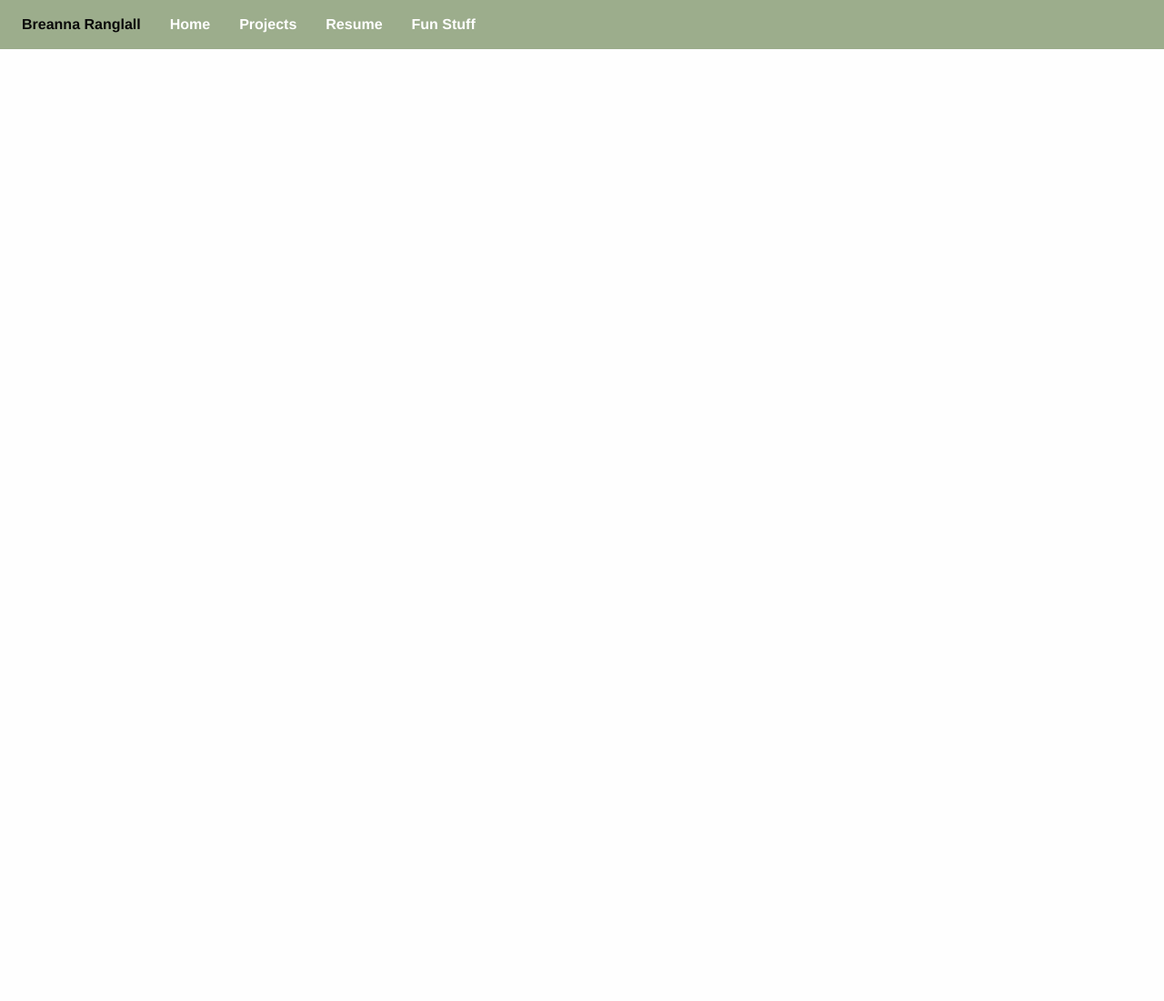
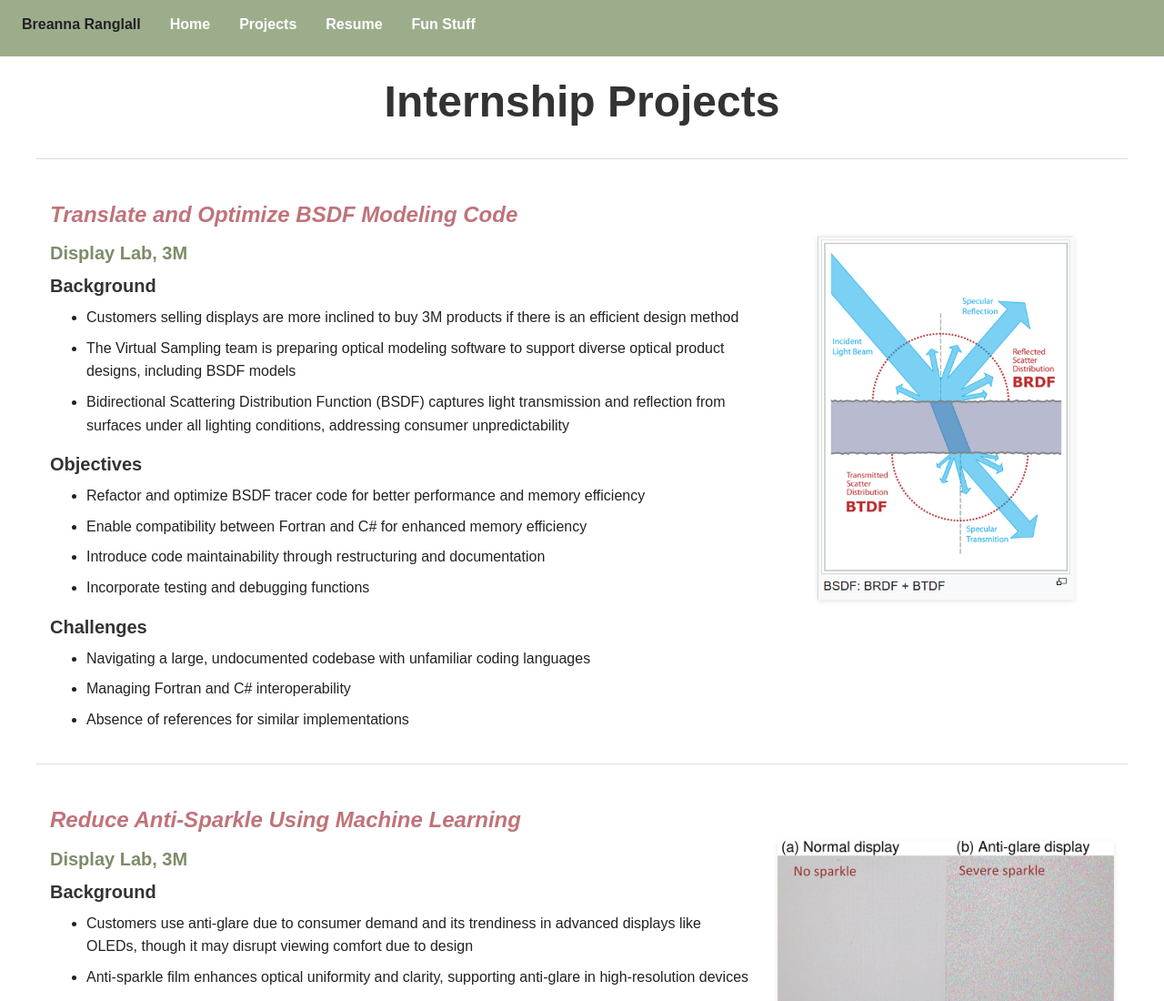
Before and after one commit to ranglall/ranglall.github.io, a plain HTML site: page projects.html in a window 1280 px wide. Shown: the top 1100 px of the page at 91% size. Before the commit the page ends 800 px from the top, so only its background shows below. Drawn offline with Linux system fonts and the light colour scheme.

Commit message:
projects

```diff
--- a/css/projects.css
+++ b/css/projects.css
@@ -0,0 +1,138 @@
+/* project.css */
+
+/* Base styling */
+body {
+  font-family: Arial, sans-serif;
+  margin: 0;
+  padding: 0;
+  color: #222;
+  line-height: 1.3; /* keep consistent spacing */
+  background-color: #fff;
+}
+
+/* Headings */
+h1, h2, h3, h4, h5, h6 {
+  font-family: Arial, sans-serif;
+  font-weight: normal;
+  margin: 0.75rem 0;
+  color: #222;
+}
+
+/* Heading sizes */
+h1 { font-size: 2rem; }
+h2 { font-size: 1.5rem; }
+h3 { font-size: 1.25rem; }
+h4 { font-size: 1.1rem; }
+h5 { font-size: 1rem; }
+h6 { font-size: 0.9rem; }
+
+/* Name / title */
+h1.name {
+  text-align: center;
+  font-weight: bold;
+  font-size: 3rem;
+  margin-top: 1rem;
+  margin-bottom: 0.5rem;
+  color: #333;
+}c
+
+.h3 {
+    font-weight: bold;
+}
+
+h3.subheader {
+  font-weight: bold;
+  margin-bottom: 0.5rem;
+  color: #333;
+}
+
+/* Project titles */
+.project {
+  margin-top: 1.5rem;
+  font-style: italic;
+  font-weight: bold;
+  color: #C0737A;
+}
+
+
+/* Company styling */
+.company {
+  margin-bottom: 0.5rem;
+  font-weight: bold;
+  color: #555;
+}
+
+/* Links */
+a {
+  color: #7E8C69;
+  text-decoration: none;
+  transition: color 0.2s ease-in-out;
+}
+
+a:visited {
+  color: #5e664d;
+}
+
+a:hover {
+  color: #C0737A;
+  text-decoration: underline;
+}
+
+/* Lists */
+ul {
+  padding-left: 1.25rem;
+  margin-bottom: 1rem;
+}
+ul li {
+  margin-bottom: 0.5rem;
+}
+
+/* Section separators */
+.grid-x.grid-padding-x {
+  border-bottom: 1px solid #ddd;
+  padding-bottom: 1.25rem;
+  margin-bottom: 1.25rem;
+}
+
+.grid-x.grid-padding-x:last-of-type {
+  border-bottom: none;
+}
+
+/* Responsive adjustments */
+@media (max-width: 640px) {
+  h1.name {
+    font-size: 2rem;
+  }
+
+  .h2 {
+    font-size: 1.3rem;
+  }
+}
+
+/* Project images */
+.project-img {
+  max-width: 100%;
+  height: auto;
+  max-height: 25rem;
+  margin-top: 4rem;
+  box-shadow: 0 2px 6px rgba(0,0,0,0.1);
+}
+
+/* Better spacing between projects */
+.project-block {
+  margin-bottom: 2rem;
+  border-bottom: 1px solid #ddd;
+  padding-bottom: 1.5rem;
+}
+.project-block:last-of-type {
+  border-bottom: none;
+}
+
+.project-caption {
+  font-size: 0.7rem;
+  font-style: italic;
+  text-align: right;
+  margin-top: 0.5rem;
+  color: #555;
+  line-height: 1;
+}
--- a/projects.html
+++ b/projects.html
@@ -31,6 +31,132 @@
   </div>
 
   <!-- Main content -->
+  <div class="grid-container content">
+
+    <!-- Header row -->
+    <div class="grid-x grid-padding-x">
+      <div class="cell small-12">
+        <h1 class="name">Internship Projects</h1>
+      </div>
+    </div>
+
+    <!-- BSDF Project #1 -->
+    <div class="grid-x grid-padding-x project-block">
+    <!-- Text section -->
+    <div class="cell small-12 medium-8">
+        <h2 class="project">Translate and Optimize BSDF Modeling Code</h2>
+        <h3 class="company"><a href="https://www.3m.com/" target="_blank">Display Lab, 3M</a></h3>
+        <h3 class="subheader">Background</h3>
+        <ul>
+        <li>Customers selling displays are more inclined to buy 3M products if there is an efficient design method</li>
+        <li>The Virtual Sampling team is preparing optical modeling software to support diverse optical product designs, including BSDF models</li>
+        <li>Bidirectional Scattering Distribution Function (BSDF) captures light transmission and reflection from surfaces under all lighting conditions, addressing consumer unpredictability</li>
+        </ul>
+
+        <h3 class="subheader">Objectives</h3>
+        <ul>
+        <li>Refactor and optimize BSDF tracer code for better performance and memory efficiency</li>
+        <li>Enable compatibility between Fortran and C# for enhanced memory efficiency</li>
+        <li>Introduce code maintainability through restructuring and documentation</li>
+        <li>Incorporate testing and debugging functions</li>
+        </ul>
+
+        <h3 class="subheader">Challenges</h3>
+        <ul>
+        <li>Navigating a large, undocumented codebase with unfamiliar coding languages</li>
+        <li>Managing Fortran and C# interoperability</li>
+        <li>Absence of references for similar implementations</li>
+        </ul>
+    </div>
+
+    <!-- Image section -->
+    <div class="cell small-12 medium-4 text-center">
+        <a href="https://en.wikipedia.org/wiki/Bidirectional_scattering_distribution_function" target="_blank">
+        <img src="media/bsdf.png" alt="BSDF Project" class="project-img">
+        </a>
+    </div>
+    </div>
+
+
+    <!-- Project #2 -->
+    <div class="grid-x grid-padding-x project-block">
+    <!-- Text section -->
+    <div class="cell small-12 medium-8">
+        <h2 class="project">Reduce Anti-Sparkle Using Machine Learning</h2>
+        <h3 class="company"><a href="https://www.3m.com/" target="_blank">Display Lab, 3M</a></h3>
+        <h3 class="subheader">Background</h3>
+        <ul>
+        <li>Customers use anti-glare due to consumer demand and its trendiness in advanced displays like OLEDs, though it may disrupt viewing comfort due to design</li>
+        <li>Anti-sparkle film enhances optical uniformity and clarity, supporting anti-glare in high-resolution devices</li>
+        </ul>
+
+        <h3 class="subheader">Objectives</h3>
+        <ul>
+        <li>Traditionally, the R&amp;D process faces trade-offs between uniformity and axial brightness, limiting design improvements</li>
+        <li>Use machine learning and possibly a TensorFlow Neural Network to optimize the balance between anti-sparkling and anti-glare, while minimizing the impact on other features</li>
+        </ul>
+
+        <h3 class="subheader">Challenges</h3>
+        <ul>
+        <li>Identifying the appropriate machine learning technique that is both new and successful</li>
+        <li>Develop the program to ensure usability and optimization with future data</li>
+        </ul>
+    </div>
+
+    <!-- Image section -->
+    <div class="cell small-12 medium-4 text-center">
+    <a href="https://www.researchgate.net/publication/355715468_Achievement_of_low_sparkle_in_anti-glare_spray_coatings_by_controlling_the_size_of_polymerized_species_in_silica_sols"
+        target="_blank" rel="noopener noreferrer">
+        <img src="media/sparkle.png" alt="Anti-Sparkle Project" class="project-img">
+    </a>
+
+    <p class="project-caption">
+        <small>
+        Kajioka, Toshiyuki & Kanai, Toshimasa & Ikegami, Koji & Kozuka, Hiromitsu. (2021).
+        Achievement of low sparkle in anti-glare spray coatings by controlling the size of polymerized species in silica sols.
+        <i>Journal of Sol-Gel Science and Technology, 100</i>. 10.1007/s10971-021-05664-1.
+        </small>
+    </p>
+    </div>
+    </div>
+
+
+    <!-- Project #3 -->
+    <div class="grid-x grid-padding-x project-block">
+    <!-- Text section -->
+    <div class="cell small-12 medium-8">
+        <h2 class="project">Neural Network for User Stories</h2>
+        <h3 class="company"><a href="https://www.thecignagroup.com/" target="_blank">The Cigna Group</a></h3>
+        <h3 class="subheader">Background</h3>
+        <ul>
+        <li>Project managers often struggle to prioritize user stories in Scrum and Agile processes</li>
+        <li>Current methods are time-consuming and not always accurate</li>
+        </ul>
+
+        <h3 class="subheader">Objectives</h3>
+        <ul>
+        <li>Develop a Neural Network to prioritize a list of user stories uploaded from a Jira file</li>
+        <li>Train the model on historical Cigna user stories for improved accuracy</li>
+        <li>Integrate the model into a user-friendly website powered by AWS</li>
+        <li>Incorporate parameters such as description (word embedding), story points, time to complete, and type of story</li>
+        </ul>
+
+        <h3 class="subheader">Challenges</h3>
+        <ul>
+        <li>Fully integrating the system with AWS and enabling user input functionality</li>
+        <li>Allowing user to re-upload an adjusted Jira file back to their story board in Jira</li>
+        <li>Building and optimizing a Neural Network from scratch</li>
+        </ul>
+    </div>
+
+    <!-- Image section -->
+    <div class="cell small-12 medium-4 text-center">
+        <img src="media/user-stories.png" alt="User Stories Project" class="project-img">
+    </div>
+    </div>
+
+    </div>
+    </div>
 
 
     <!-- include before closing <body> tag -->
```
Also changed, not shown: media/bsdf.png (added), media/sparkle.png (added), media/user-stories.png (added).
